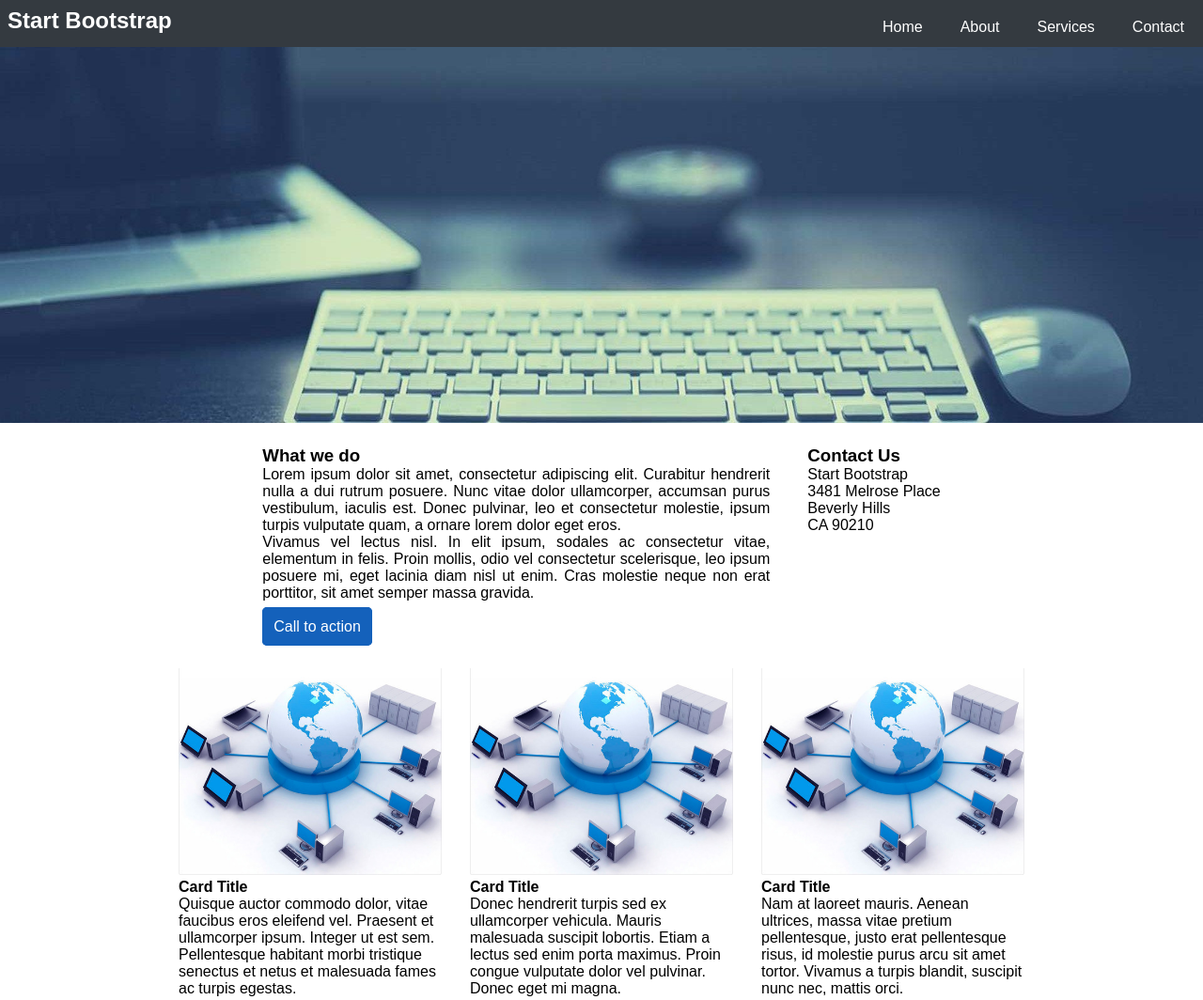
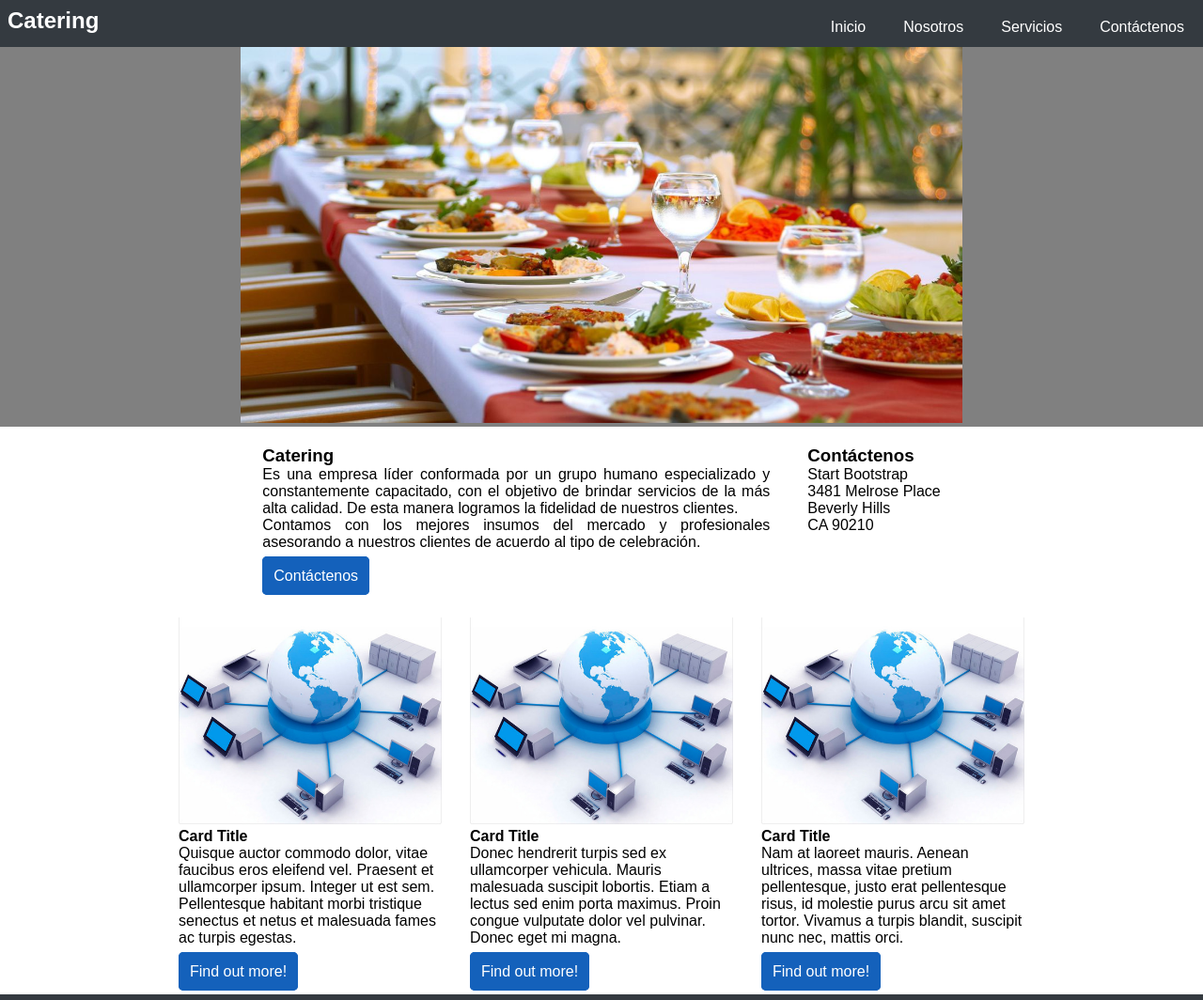
Before and after one commit to Patty8909/my-page.challenge, a plain HTML site: page index.html in a window 1280 px wide. Shown: the top 1064 px of the page at 94% size. Drawn offline with Linux system fonts and the light colour scheme; a web font is replaced by a local one.

Commit message:
modifica tema del app

```diff
--- a/css/main.css
+++ b/css/main.css
@@ -82,8 +82,13 @@ header label {
 }
 @media (min-width:1200px) {
     .main img {
-        width: 100%;
+        width: 60%;
         height: 400px;
+        margin-left: 20%;
+        border: none;
+    }
+    .section-1 {
+        background-color: gray;
     }
 }
 
--- a/index.html
+++ b/index.html
@@ -7,20 +7,20 @@
     <link rel="stylesheet" href="css/main.css">
     <link rel="stylesheet" href="css/fontello.css">
     <link href="https://fonts.googleapis.com/css?family=Convergence" rel="stylesheet">
-    <title>Mi página</title>
+    <title>Catering</title>
 </head>
 <body>
     <!--header-->
    <header>
        <div class="container">
-   <h2>Start Bootstrap</h2>
+   <h2>Catering</h2>
    <input type="checkbox" id="nav-menu">
    <label class="icon-menu" for="nav-menu"></label>
    <nav class="nav">
-       <a href="#">Home</a>
-       <a href="#">About</a>
-       <a href="#">Services</a>
-       <a href="#">Contact</a>
+       <a href="#">Inicio</a>
+       <a href="#">Nosotros</a>
+       <a href="#">Servicios</a>
+       <a href="#">Contáctenos</a>
     </nav>
     </div>
    </header>
@@ -28,19 +28,19 @@
    <!--section 1-->
    <section class="section-1">
        <div class="main">
-        <img src="assets/images/tech-main.jpg" alt="">
+        <img src="assets/images/07.jpg" alt="">
        </div>
    </section>
    <!--section 2-->
    <section class="section-2">
        <article class="section-2a">
-           <h3>What we do</h3>
-           <div>Lorem ipsum dolor sit amet, consectetur adipiscing elit. Curabitur hendrerit nulla a dui rutrum posuere. Nunc vitae dolor ullamcorper, accumsan purus vestibulum, iaculis est. Donec pulvinar, leo et consectetur molestie, ipsum turpis vulputate quam, a ornare lorem dolor eget eros. <br> Vivamus vel lectus nisl. In elit ipsum, sodales ac consectetur vitae, elementum in felis. Proin mollis, odio vel consectetur scelerisque, leo ipsum posuere mi, eget lacinia diam nisl ut enim. Cras molestie neque non erat porttitor, sit amet semper massa gravida.</div>
+           <h3>Catering</h3>
+           <div>Es una empresa líder conformada por un grupo humano especializado y constantemente capacitado, con el objetivo de brindar servicios de la más alta calidad. De esta manera logramos la fidelidad de nuestros clientes. <br> Contamos con los mejores insumos del mercado y profesionales asesorando a nuestros clientes de acuerdo al tipo de celebración.</div>
            <br>
-           <a href="#">Call to action</a>
+           <a href="#">Contáctenos</a>
        </article>
        <article class="section-2b">
-           <h3>Contact Us</h3>
+           <h3>Contáctenos</h3>
            <div>Start Bootstrap <br> 3481 Melrose Place <br> Beverly Hills <br> CA 90210</div>
        </article>
    </section>
```
Also changed, not shown: assets/images/07.jpg (added), assets/images/catering-main.jpg (added).
